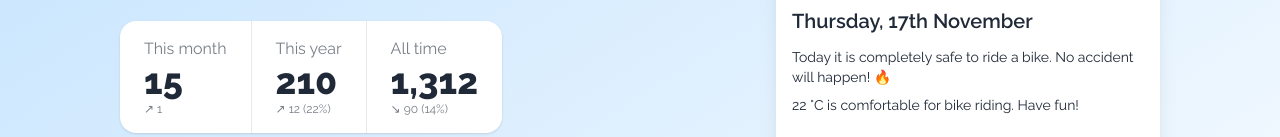
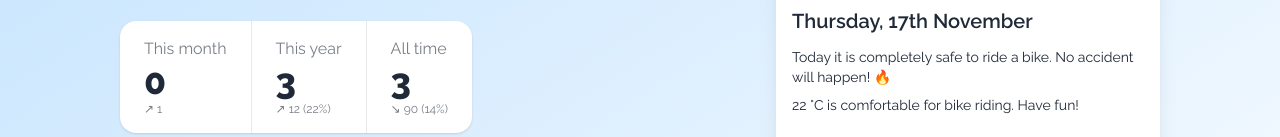
Before and after one commit to kamilfnukal/BTA, a Next.js app: page / in a window 1280 px wide. Shown: the part 407-544 px from the top of the page. Built offline with nearby package versions, Linux system fonts and the light colour scheme; no server answers.

Commit message:
fix: index page - returning count and showing correct count for each time period

```diff
--- a/src/components/atoms/Stat.tsx
+++ b/src/components/atoms/Stat.tsx
@@ -1,6 +1,6 @@
 type StatProps = {
   title: string
-  value: string
+  value: number
   desc: string
 }
 
--- a/src/pages/index.tsx
+++ b/src/pages/index.tsx
@@ -7,7 +7,13 @@ import { HeroCard, HeroStats } from '../components/molecules'
 import { YEAR_OFFSET } from '../const'
 import { getBrnoBikeAccidents } from '../hooks/accidents'
 
-const LandingPage: NextPage = () => {
+type LandingPageProps = {
+  accidentsThisMonth: number
+  accidentsThisYear: number
+  accidentsAllTime: number
+}
+
+const LandingPage: NextPage<LandingPageProps> = ({ accidentsAllTime, accidentsThisYear, accidentsThisMonth }) => {
   const { data } = useSession()
   const router = useRouter()
 
@@ -42,17 +48,17 @@ const LandingPage: NextPage = () => {
             <HeroStats
               thisMonth={{
                 title: 'This month',
-                value: '15',
+                value: accidentsThisMonth,
                 desc: '↗︎ 1'
               }}
               thisYear={{
                 title: 'This year',
-                value: '210',
+                value: accidentsThisYear,
                 desc: '↗︎ 12 (22%)'
               }}
               allTime={{
                 title: 'All time',
-                value: '1,312',
+                value: accidentsAllTime,
                 desc: '↘︎ 90 (14%)'
               }}
             />
@@ -82,13 +88,15 @@ export const getStaticProps: GetStaticProps = async () => {
   const year = now.getFullYear() - YEAR_OFFSET
   const month = now.getMonth()
 
-  const accidents = await getBrnoBikeAccidents();
+  const accidents = await getBrnoBikeAccidents()
 
-  return {props:{
-    accidentsThisMonth: accidents.filter(({ attributes: { mesic } }) => mesic == month),
-    accidentsThisYear: accidents.filter(({ attributes: { rok } }) => rok == year),
-    accidentsAllTime: accidents
-  }};
+  return {
+    props: {
+      accidentsThisMonth: accidents.filter(({ attributes: { mesic, rok } }) => mesic === month && rok === year).length,
+      accidentsThisYear: accidents.filter(({ attributes: { rok } }) => rok === year).length,
+      accidentsAllTime: accidents.length
+    }
+  }
 }
 
 export default LandingPage
```
